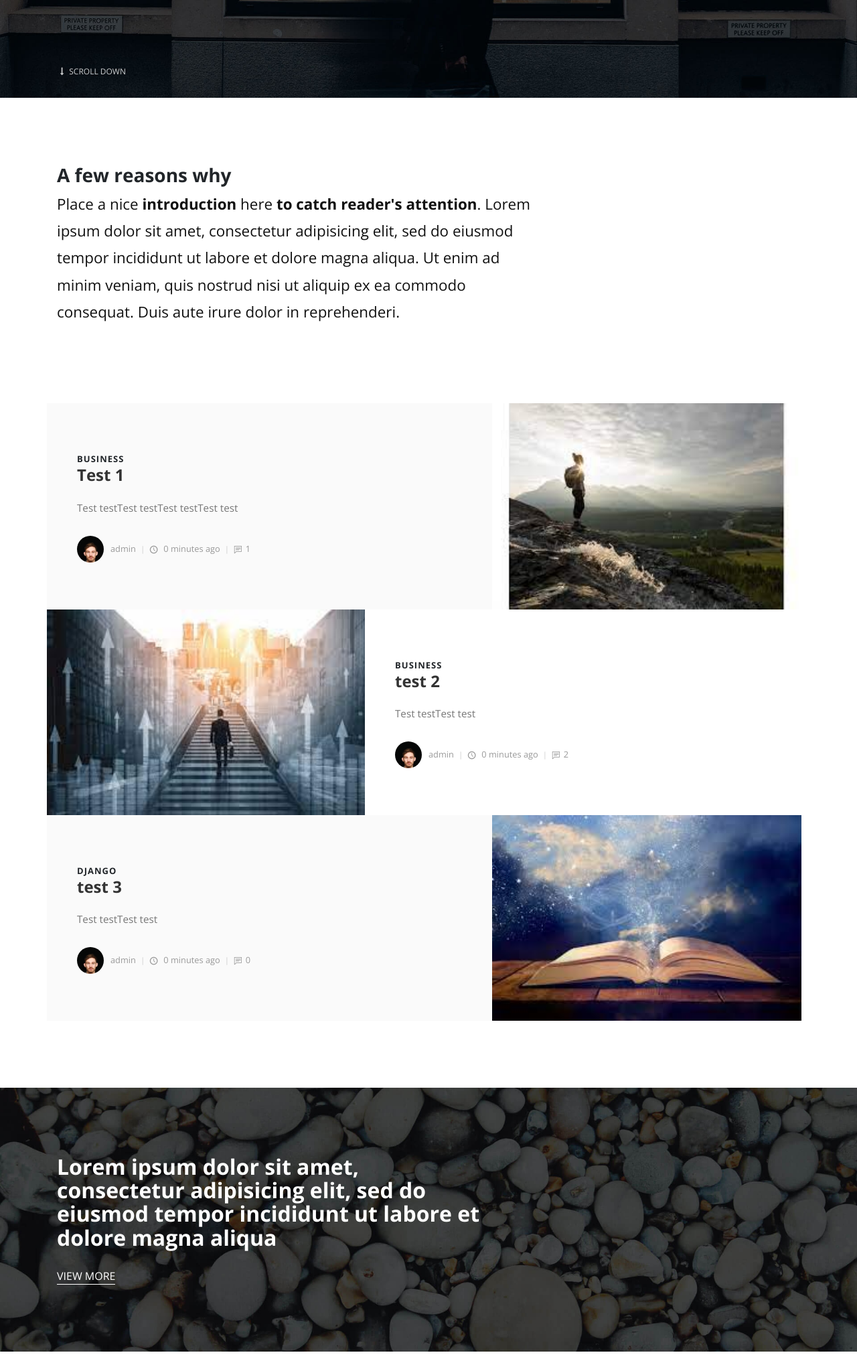
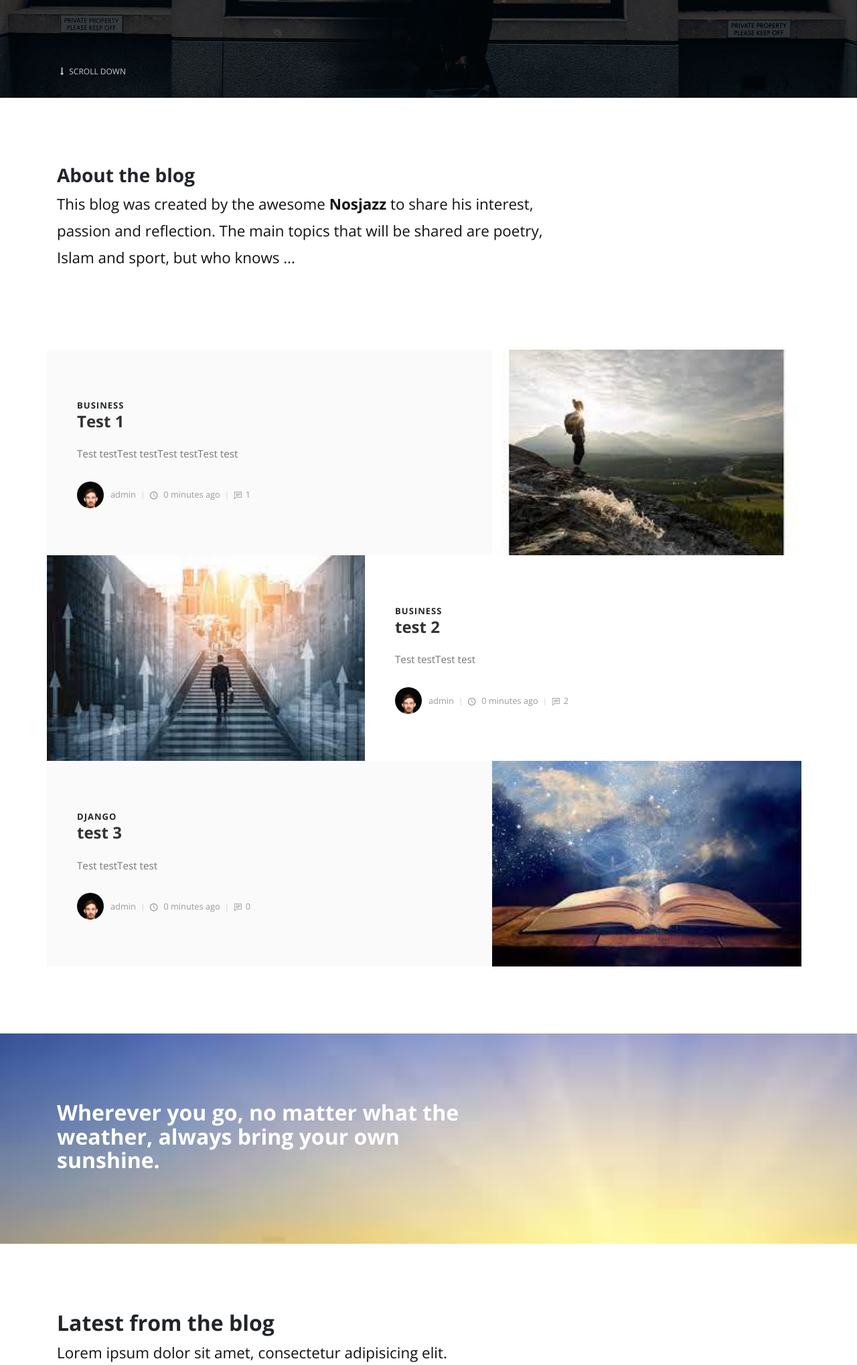
Before and after one commit to Nosjazz/milestone_4, a Django app: page / in a window 1280 px wide. Shown: the part 484-2522 px from the top of the page at 67% size. Run offline with Django 3.2, Linux system fonts and the light colour scheme; data comes from the database, SQL or seed files in the repository; both versions use the stored data as it was after the commit; some libraries are stand-ins or nearby versions.

Commit message:
change text homepage + fix links

```diff
--- a/src/templates/index.html
+++ b/src/templates/index.html
@@ -8,7 +8,7 @@
       <div class="container">
         <div class="row">
           <div class="col-lg-7">
-            <h1>Nosjazz.world - An awesome blog for awesome people!</h1><a href="#" class="hero-link">Discover More</a>
+            <h1>Nosjazz.world - An awesome blog for awesome people!</h1><a href="/blog" class="hero-link">Discover More</a>
           </div>
         </div><a href=".intro" class="continue link-scroll"><i class="fa fa-long-arrow-down"></i> Scroll Down</a>
       </div>
@@ -18,8 +18,8 @@
       <div class="container">
         <div class="row">
           <div class="col-lg-8">
-            <h2 class="h3">A few reasons why</h2>
-            <p class="text-big">Place a nice <strong>introduction</strong> here <strong>to catch reader's attention</strong>. Lorem ipsum dolor sit amet, consectetur adipisicing elit, sed do eiusmod tempor incididunt ut labore et dolore magna aliqua. Ut enim ad minim veniam, quis nostrud nisi ut aliquip ex ea commodo consequat. Duis aute irure dolor in reprehenderi.</p>
+            <h2 class="h3">About the blog</h2>
+            <p class="text-big">This blog was created by the awesome <strong>Nosjazz</strong> to share his interest, passion and reflection. The main topics that will be shared are poetry, Islam and sport, but who knows ...  </p>
           </div>
         </div>
       </div>
@@ -67,7 +67,7 @@
       <div class="container">
         <div class="row">
           <div class="col-md-7">
-            <h2>Lorem ipsum dolor sit amet, consectetur adipisicing elit, sed do eiusmod tempor incididunt ut labore et dolore magna aliqua</h2><a href="#" class="hero-link">View More</a>
+            <h2>Wherever you go, no matter what the weather, always bring your own sunshine.</h2>
           </div>
         </div>
       </div>
```
Also changed, not shown: src/db.sqlite3, src/static_in_env/img/divider-bg.jpg.
